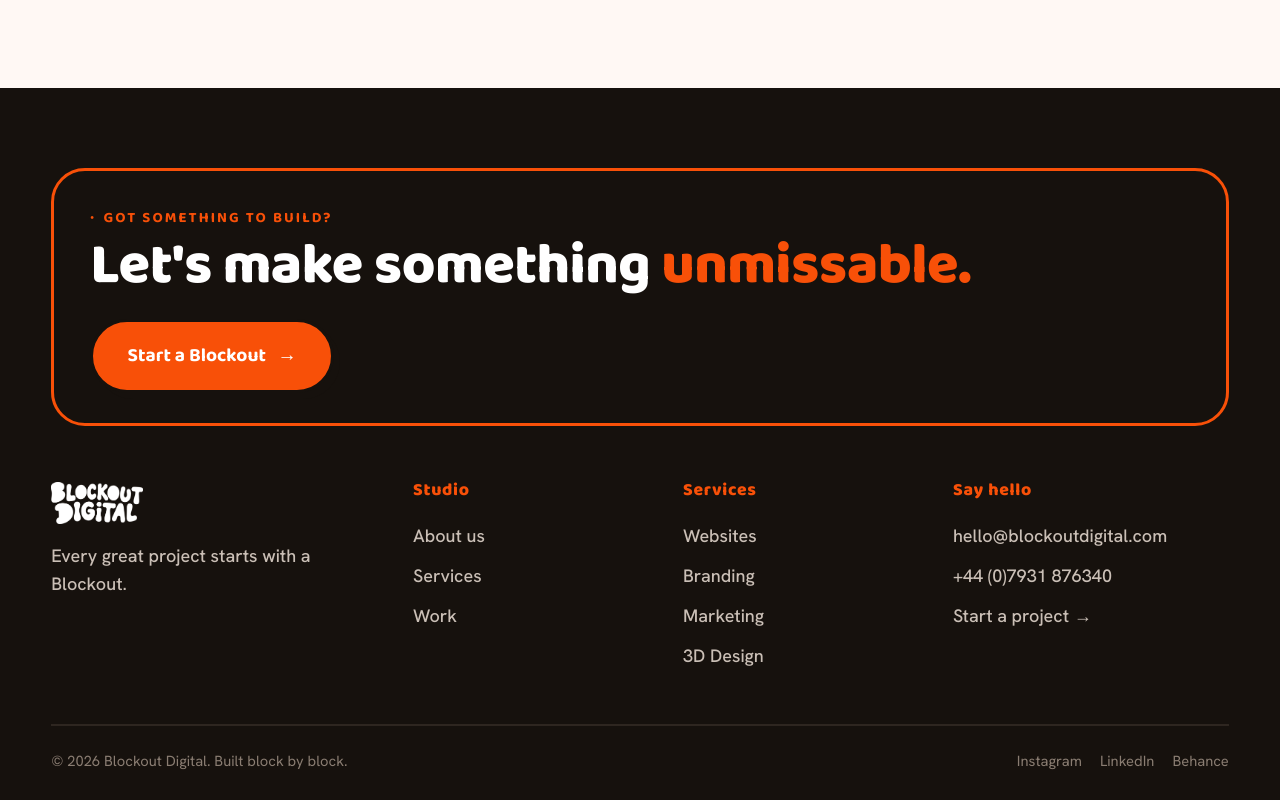
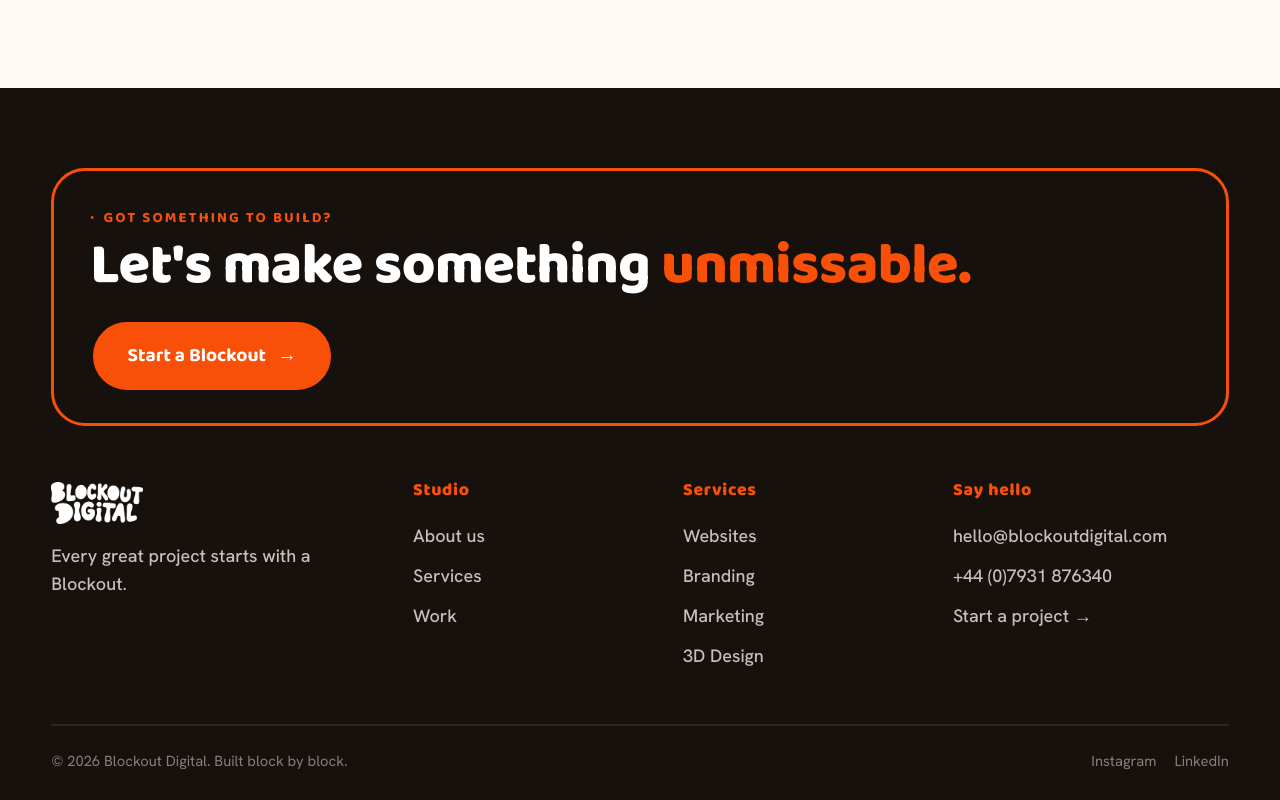
Before and after one commit to cormstonbusiness-eng/blockout-digital, a Next.js app: page / in a window 1280 px wide. Shown: the part 5697-6497 px from the top of the page. Built offline with nearby package versions, Linux system fonts and the light colour scheme.

Commit message:
Remove Behance link from footer

```diff
--- a/components/Footer.tsx
+++ b/components/Footer.tsx
@@ -47,7 +47,6 @@ export default function Footer() {
           <div className="row" style={{ gap: "18px" }}>
             <a href="#">Instagram</a>
             <a href="#">LinkedIn</a>
-            <a href="#">Behance</a>
           </div>
         </div>
       </div>
```
